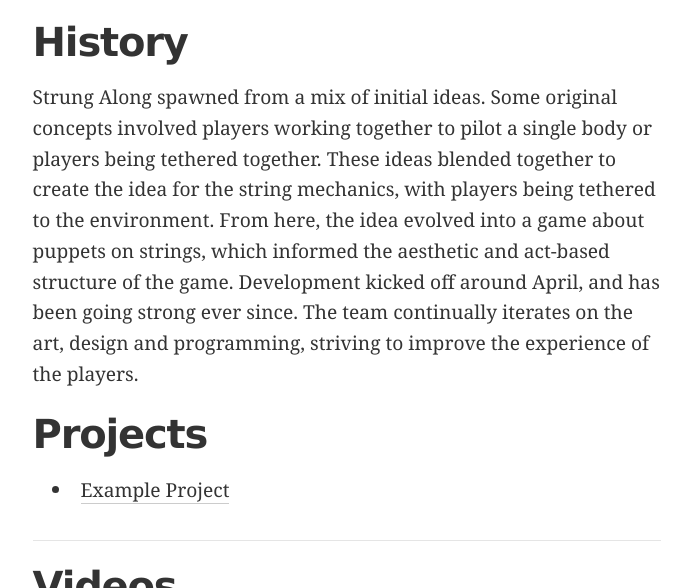
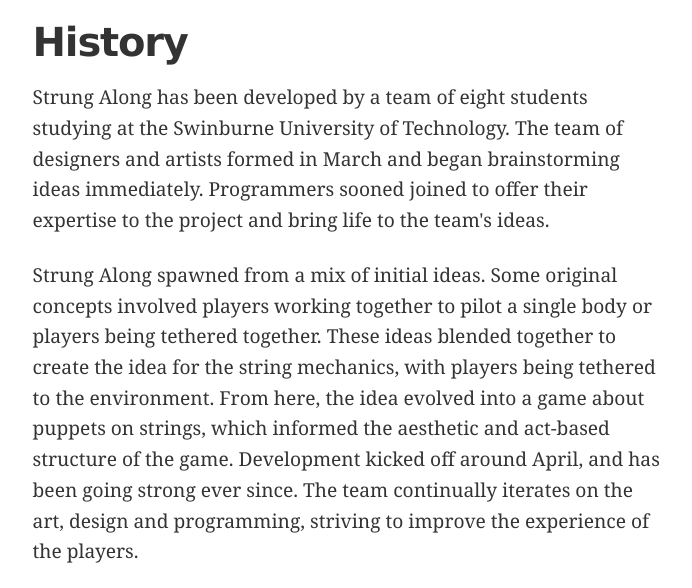
Before and after one commit to StrungAlongGame/StrungAlongGame.github.io, a plain HTML site: page index.html in a window 1280 px wide. Shown: the part 1460-2048 px from the top of the page, without its empty margins (273-965 px from the left). Drawn offline with Linux system fonts and the light colour scheme.

Commit message:
more history

```diff
--- a/index.html
+++ b/index.html
@@ -61,6 +61,7 @@
         </div>
         <div id="history">
           <h2>History</h2>
+          <p>Strung Along has been developed by a team of eight students studying at the Swinburne University of Technology. The team of designers and artists formed in March and began brainstorming ideas immediately. Programmers sooned joined to offer their expertise to the project and bring life to the team's ideas.  </p>
           <p>Strung Along spawned from a mix of initial ideas. Some original concepts involved players working together to pilot a single body or players being tethered together. These ideas blended together to create the idea for the string mechanics, with players being tethered to the environment. From here, the idea evolved into a game about puppets on strings, which informed the aesthetic and act-based structure of the game. Development kicked off around April, and has been going strong ever since. The team continually iterates on the art, design and programming, striving to improve the experience of the players. </p>
           </div>
         <div id="projects">
```
